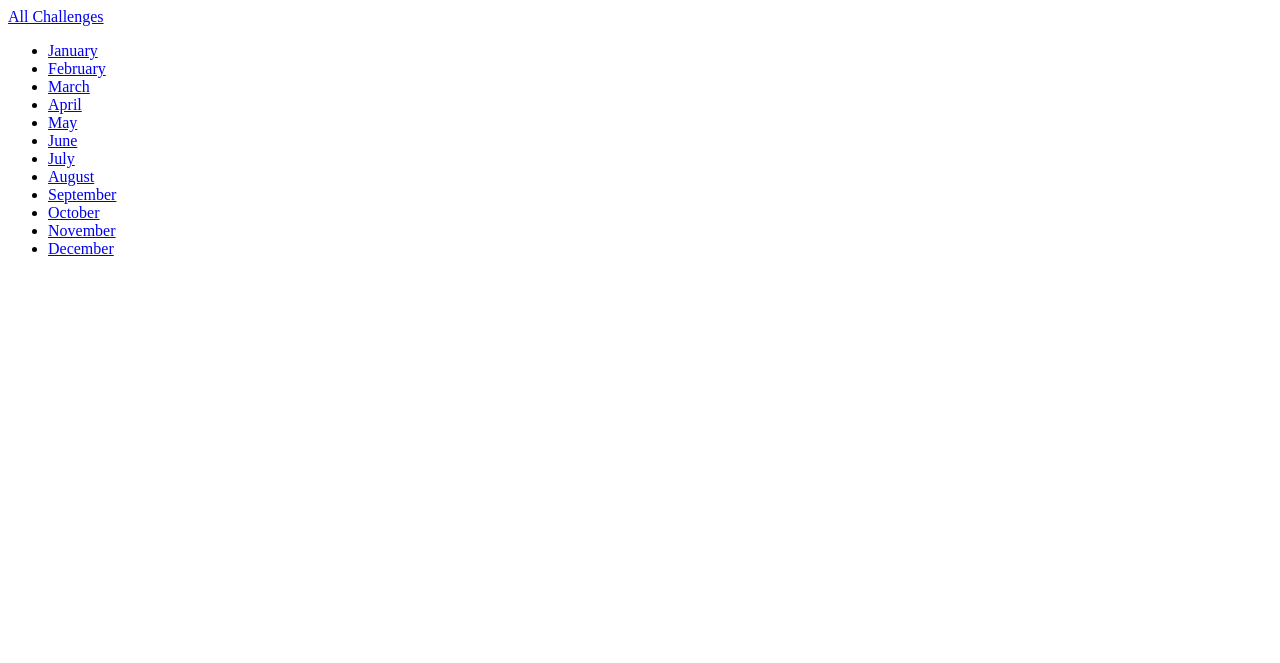
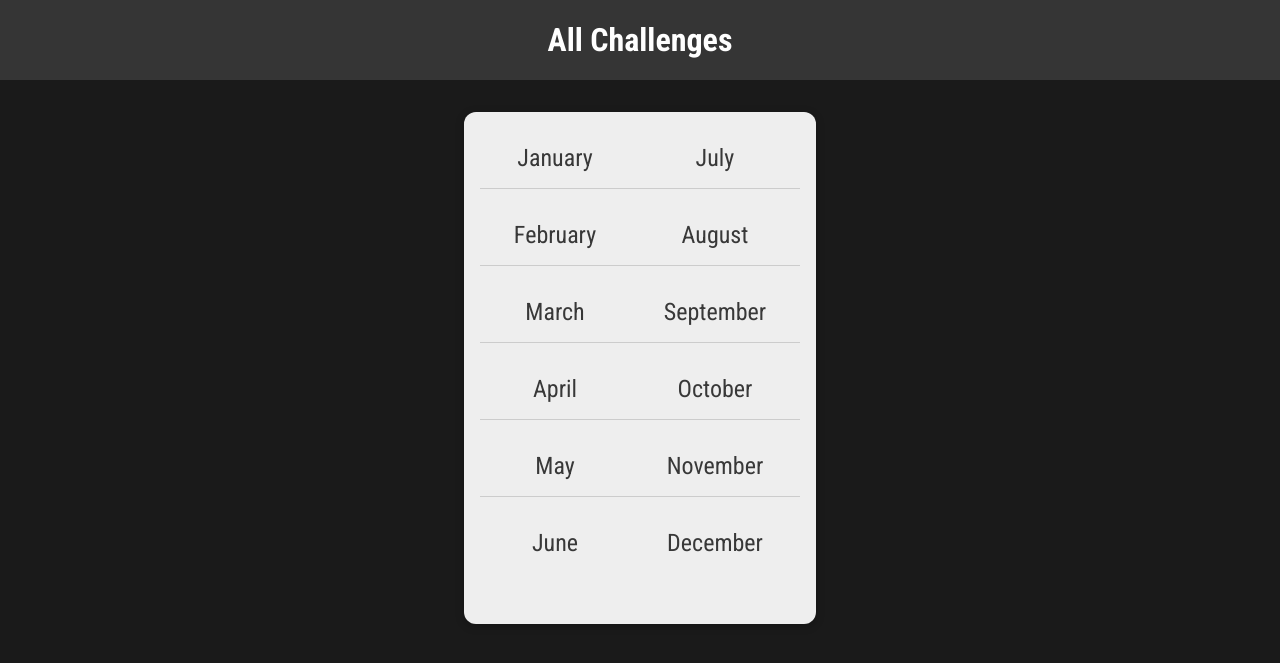
Before and after one commit to StoyanStoyanov1/Django, a Django app: page /challenges/ in a window 1280 px wide. Shown: the top 663 px of the page. Run offline with Django 5.2, Linux system fonts and the light colour scheme.

Commit message:
Adding CSS Styling

```diff
--- /dev/null
+++ b/challenges/static/challenges/challenges.css
@@ -0,0 +1,37 @@
+ul {
+    list-style: none;
+    margin: 2rem auto;
+    width: 90%;
+    max-width: 20rem;
+    box-shadow: 0 2px 8px rgba(0, 0, 0, 0.26);
+    padding: 1rem;
+    border-radius: 12px;
+    display: flex;
+    flex-direction: column;
+    flex-wrap: wrap;
+    height: 30rem;
+    background-color: #eeeeee;
+  }
+
+  li {
+    margin: 1rem 0;
+    text-align: center;
+    font-size: 1.5rem;
+    border-bottom: 1px solid #ccc;
+    padding-bottom: 1rem;
+  }
+
+  li:last-of-type,
+  li:nth-of-type(6) {
+    border-bottom: none;
+  }
+
+  li a {
+    text-decoration: none;
+    color: #383838;
+  }
+
+  li a:hover,
+  li a:active {
+    color: #7e0154;
+  }
--- /dev/null
+++ b/challenges/static/challenges/header.css
@@ -0,0 +1,25 @@
+header {
+    width: 100%;
+    height: 5rem;
+    background-color: #353535;
+  }
+
+  header nav {
+    width: 100%;
+    height: 100%;
+    display: flex;
+    justify-content: center;
+    align-items: center;
+  }
+
+  header nav a {
+    color: white;
+    font-size: 2rem;
+    font-weight: bold;
+    text-decoration: none;
+  }
+
+  header nav a:hover,
+  header nav a:active {
+    color: #cf54a6;
+  }
--- a/challenges/templates/challenges/includes/header.html
+++ b/challenges/templates/challenges/includes/header.html
@@ -1,3 +1,9 @@
+{% load static %}
+
+{%block css_files%}
+    <link rel="stylesheet" href="{% static "challenges/header.css"%}">
+{%endblock%}
+
 <header>
     <nav>
         <a href="{% url "index" %}">All Challenges</a>
--- a/challenges/templates/challenges/index.html
+++ b/challenges/templates/challenges/index.html
@@ -1,5 +1,9 @@
 {% extends "base.html" %}
+{% load static%}
 
+{%block css_files%}
+    <link rel="stylesheet" href="{%static "challenges/challenges.css"%}" />
+{%endblock%}
 {% block page_title %}
     All Challenges
 {% endblock %}
--- a/django_course/settings.py
+++ b/django_course/settings.py
@@ -124,4 +124,6 @@ STATIC_URL = 'static/'
 # Default primary key field type
 # https://docs.djangoproject.com/en/5.1/ref/settings/#default-auto-field
 
-DEFAULT_AUTO_FIELD = 'django.db.models.BigAutoField'
+STATICFILES_DIRS = [
+    BASE_DIR / "static"
+]
--- /dev/null
+++ b/static/styles.css
@@ -0,0 +1,10 @@
+@import url('https://fonts.googleapis.com/css2?family=Roboto+Condensed:wght@400;700&display=swap');
+
+html {
+  font-family: 'Roboto Condensed', sans-serif;
+}
+
+body {
+  margin: 0;
+  background-color: #1a1a1a;
+}
--- a/templates/base.html
+++ b/templates/base.html
@@ -1,10 +1,13 @@
+{% load static %}
+
 <!DOCTYPE html>
 <html lang="en">
 <head>
     <meta charset="UTF-8">
     <meta name="viewport" content="width=device-width, initial-scale=1.0">
     <title>{% block page_title %}My Challenge{% endblock %}</title>
-</head>
+    <link rel="stylesheet" href="{% static 'styles.css' %}">
+    {% block css_files %}{% endblock %}
 <body>
    {% block content %}{% endblock %}
 </body>
```
Also changed, not shown: challenges/static/challenges/challenge.css (added, +22 -0 lines), challenges/templates/challenges/challenge.html (+6 -1 lines).
